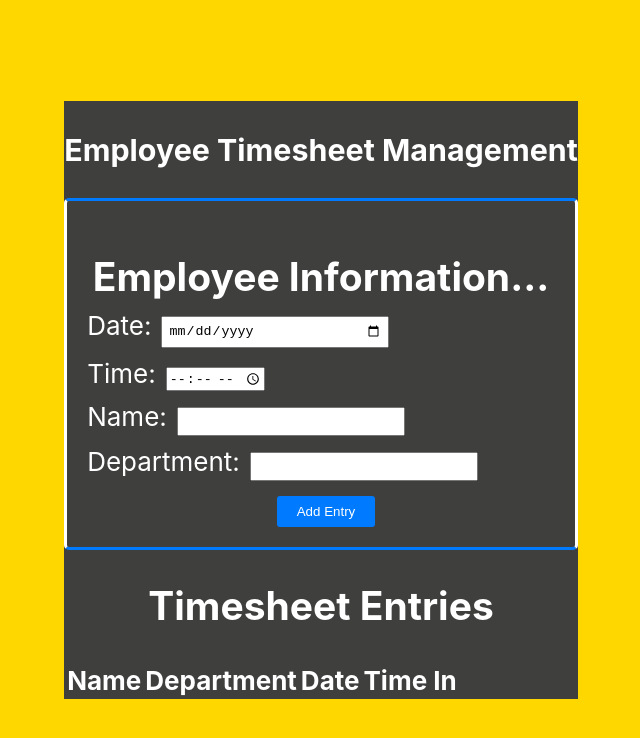
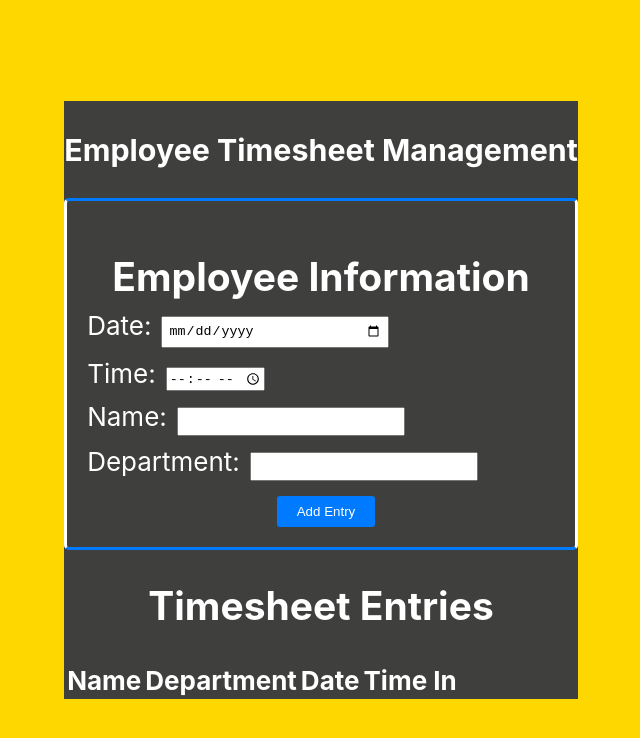
Before and after one commit to pidooort/timesheet, a React (Create React App) app: page / in a window 1280 px wide. Shown: the top 738 px of the page, without its empty margins (319-959 px from the left). Built offline with nearby package versions, Linux system fonts and the light colour scheme.

Commit message:
3rd commit

```diff
--- a/src/components/TimesheetManager.jsx
+++ b/src/components/TimesheetManager.jsx
@@ -94,7 +94,7 @@ function TimesheetManager() {
     <div className='timesheet-div'>
       <h3>Employee Timesheet Management</h3>
       <form className='timesheet-form' onSubmit={addTimesheetEntry} >
-        <h2>Employee Information...</h2>
+        <h2>Employee Information</h2>
 
         <label>
           Date:
```
